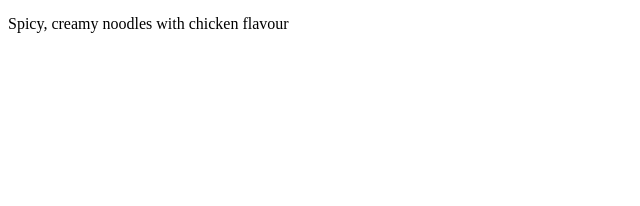
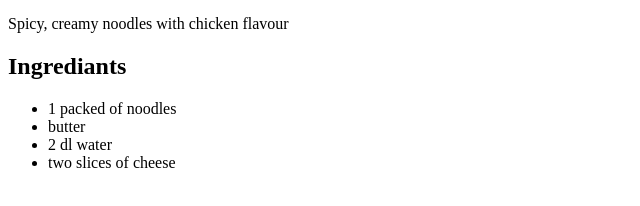
Before and after one commit to kalaspuffdotmilk/odin-recepies, a plain HTML site: page recepies/buldak-fire-noodles.html in a window 1280 px wide. Shown: the part 428-634 px from the top of the page, without its empty margins (0-640 px from the left). Drawn offline with Linux system fonts and the light colour scheme.

Commit message:
add h2 heading add ingredient ul

```diff
--- a/recepies/buldak-fire-noodles.html
+++ b/recepies/buldak-fire-noodles.html
@@ -9,5 +9,12 @@
         <img src="https://encrypted-tbn0.gstatic.com/images?q=tbn:ANd9GcRhCiE2aaGB28vyceefq3Xh3BMci6yg2CrI1Q&s" alt=" finished dish">
         <h3>Description</h3>
         <p>Spicy, creamy noodles with chicken flavour</p>
+        <h2>Ingrediants</h2>
+        <ul>
+            <li>1 packed of noodles</li>
+            <li>butter</li>
+            <li>2 dl water</li>
+            <li>two slices of cheese</li>
+        </ul>
     </body>
 </html>
```
